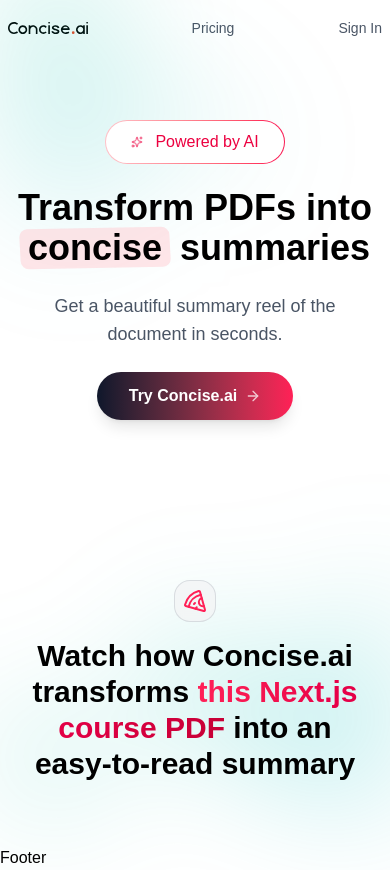
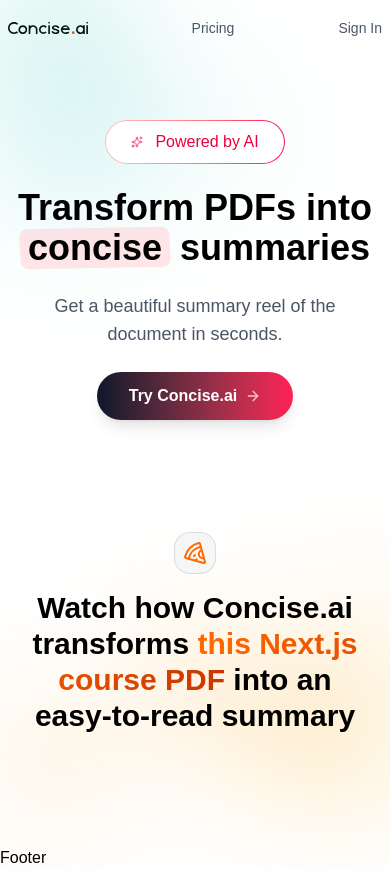
Before and after one commit to iamanurag101/conciseai, a Next.js app: page / in a window 390 px wide. Built offline with nearby package versions, Linux system fonts and the light colour scheme.

Commit message:
Fix Demo Section

```diff
--- a/components/home/demo-section.tsx
+++ b/components/home/demo-section.tsx
@@ -3,14 +3,14 @@
 export default function DemoSection() {
     return (
         <section className="relative">
-            <div className="py-12 lg:py-24 max-w-5xl mx-auto px-4 sm:px-6 lg:px-8 lg:pt-12"></div>
+            <div className="py-12 lg:py-24 max-w-5xl mx-auto px-4 sm:px-6 lg:px-8 lg:pt-12">
             <div
             aria-hidden="true"
             className="pointer-events-none absolute inset-0 -z-10 transform-gpu overflow-hidden blur-3xl"
             >
             <div
                 className="relative left-[calc(50%+3rem)] aspect-[1155/678] w-[36.125rem] -translate-x-1/2 bg-linear-to-br
-                        from-emerald-500 via-teal-500 to-cyan-500 opacity-30 sm:left-[calc(50%+36rem)] sm:w-[72.1875rem]"
+                        from-orange-500 via-amber-500 to-yellow-500 opacity-30 sm:left-[calc(50%+36rem)] sm:w-[72.1875rem]"
                 style={{
                 clipPath:
                     'polygon(74.1% 44.1%, 100% 61.6%, 97.5% 26.9%, 85.5% 0.1%, 80.7% 2%, 72.5% 32.5%, 60.2% 62.4%, 47.5% 58.3%, 45.2% 34.5%, 27.5% 76.7%, 0.1% 64.9%, 17.9% 100%, 27.6% 61.6%, 76.1% 97.7%, 74.1% 44.1%)',
@@ -20,12 +20,12 @@
             <div className="flex flex-col items-center text-center space-y-4">
                 <div className="inline-flex items-center justify-center p-2 rounded-2xl bg-gray-100/80
                 backdrop-blur-xs border border-gray-500/20 mb-4">
-                    <Pizza className="w-6 h-6 text-rose-500"/>
+                    <Pizza className="w-6 h-6 text-orange-500"/>
                 </div>
                 <div className="text-center mb-16">
                     <h3 className="font-bold text-3xl max-w-2xl mx-auto px-4 sm:px-6">
                         Watch how Concise.ai transforms{' '}
-                        <span className="bg-linear-to-r from-rose-500 to-rose-700 bg-clip-text text-transparent">
+                        <span className="bg-linear-to-r from-orange-500 to-orange-700 bg-clip-text text-transparent">
                             this Next.js course PDF
                         </span>
                         {' '}into an easy-to-read summary
@@ -35,6 +35,7 @@
                     {/* Summary Viewer */}
                 </div>
             </div>
+            </div>
         </section>
     )
 }
```
